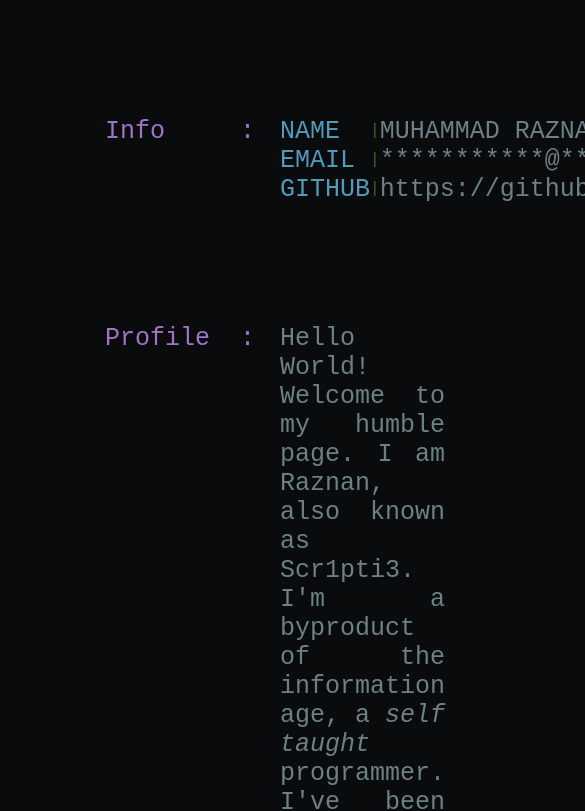
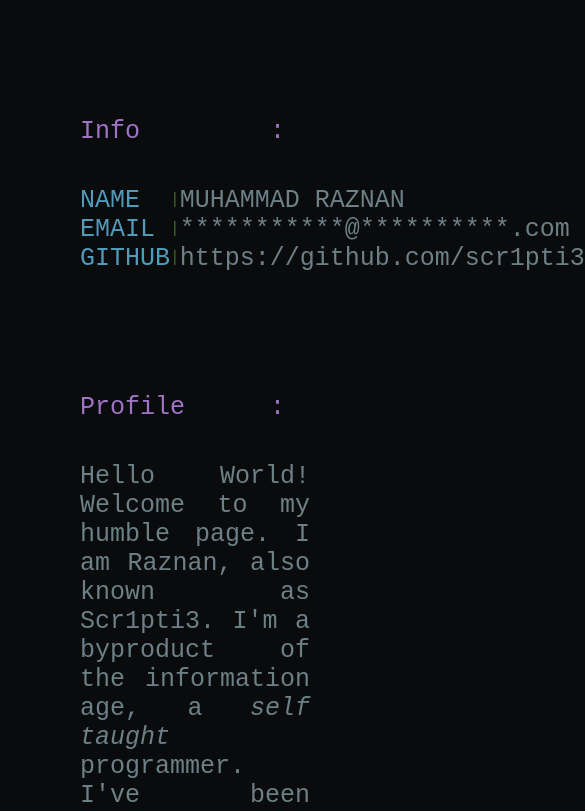
Before and after one commit to CTRLRLTY/portfolio, a plain HTML site: page main.html in a window 390 px wide. Shown: the part 589-1400 px from the top of the page, 585 px wide, since content can reach past the window. Drawn offline with Linux system fonts and the light colour scheme.

Commit message:
add: responsive text-info

```diff
--- a/main.css
+++ b/main.css
@@ -95,19 +95,25 @@ body {
   margin: 120px 80px;
 }
 
-#main-container .section {
+#main-container > * {
   margin-top: inherit;
   margin-bottom: inherit;
+}
+
+.text-info {
+  display: flex;
+  flex-direction: column;
 }
 
 .tab {
   min-width: 150px;
   justify-content: space-between;
   display: flex;
-  margin: 0px 25px;
+  margin-right: 25px;
+  margin-bottom: 40px;
 }
 
-.tab-label {
+.tab > p {
   color: var(--tab-label-color);
 }
 
@@ -141,7 +147,7 @@ body {
   resize: none;
 }
 
-@media only screen and (max-width: 728px) {
+@media only screen and (max-width: 768px) {
   .input-container > * {
     width: 100%;
     margin-bottom: 30px;
@@ -156,7 +162,11 @@ body {
   }
 }
 
-@media only screen and (min-width: 728px) {
+@media only screen and (min-width: 768px) {
+  .text-info {
+    flex-direction: row;
+  }
+
   .form-container {
     margin: 0px 10%;
   }
--- a/main.html
+++ b/main.html
@@ -18,7 +18,7 @@
         ├─[~/curriculum_vitae]<br/>
         └─# <span class="prompt-input">figlet -c -f block_embossy.flf "SCR1PTI3" && inxi -Fxxxz</span></p>
       </div>
-      <div id="banner-container" class="flexbox-center section">
+      <div id="banner-container" class="flexbox-center">
         <svg id="banner" viewBox="0 0 350 74" fill="none" xmlns="http://www.w3.org/2000/svg">
           <g id="Scr1pti3">
           <g id="BG">
@@ -208,29 +208,22 @@
           </g>
         </svg>
       </div>
-      <div class="section">
-        <div class="flexbox-row">
-          <div class="tab">
-            <p class="tab-label">Info</p>
-            <p class="tab-label">:</p>
-          </div>
-          <div class="description">
-            <info-table data-duplicate-styles=true></info-table>
-          </div>
+      <div class="text-info">
+        <div class="tab">
+          <p class="tab-label">Info</p>
+          <p class="tab-seperator">:</p>
         </div>
+        <info-table data-duplicate-styles=true></info-table>
       </div>
-      <div class="section flexbox-row">
+      <div class="text-info">
         <div class="tab">
           <p class="tab-label">Profile</p>
-          <p class="tab-label">:</p>
+          <p class="tab-seperator">:</p>
         </div>
-        <div class="description">
-          <p>Hello World! Welcome to my humble page. I am Raznan, also known as Scr1pti3. I'm a byproduct of the information age, a <i>self taught</i> programmer. I've been coding for quite some time learning a range of subjects. Yet I don't lean to any particular topic, because I'm interested in anything related to Computer Science. Tho it also means I'm a Jack of all trades master of none. I don't want to sell you BS, so I'm not gonna tell you what it is that I could do, instead, I'll just show you what I have done which I think is appropriate enough for the public's gaze.</p>
-        </div>
-        <div class="optional"></div>
+        <p>Hello World! Welcome to my humble page. I am Raznan, also known as Scr1pti3. I'm a byproduct of the information age, a <i>self taught</i> programmer. I've been coding for quite some time learning a range of subjects. Yet I don't lean to any particular topic, because I'm interested in anything related to Computer Science. Tho it also means I'm a Jack of all trades master of none. I don't want to sell you BS, so I'm not gonna tell you what it is that I could do, instead, I'll just show you what I have done which I think is appropriate enough for the public's gaze.</p>
       </div>
-      <carousel-timeline class="section" data-duplicate-styles=true></carousel-timeline>
-      <div id="contact" class="section">
+      <carousel-timeline data-duplicate-styles=true></carousel-timeline>
+      <div id="contact">
         <h-line><h1>Contact</h1></h-line>
         <div class="flexbox-center">
           <div class="form-container">
```
